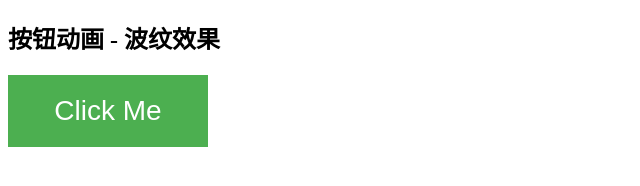
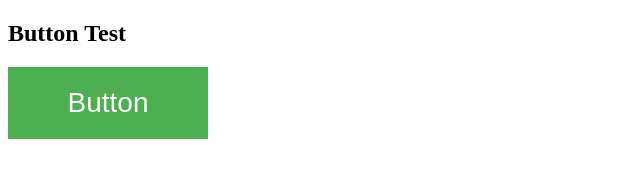
Before and after one commit to WINFMEMZ2020/wfzcapprj, a plain HTML site: page index.html in a window 1280 px wide. Shown: the whole page, without its empty margins (0-640 px from the left). Drawn offline with Linux system fonts and the light colour scheme.

Commit message:
Update index.html

```diff
--- a/index.html
+++ b/index.html
@@ -44,9 +44,9 @@
 </head>
 <body>
 
-<h2>按钮动画 - 波纹效果</h2>
+<h2>Button Test</h2>
 
-<button class="button">Click Me</button>
+<button class="button"> Button</button>
 
 </body>
 </html>
```
